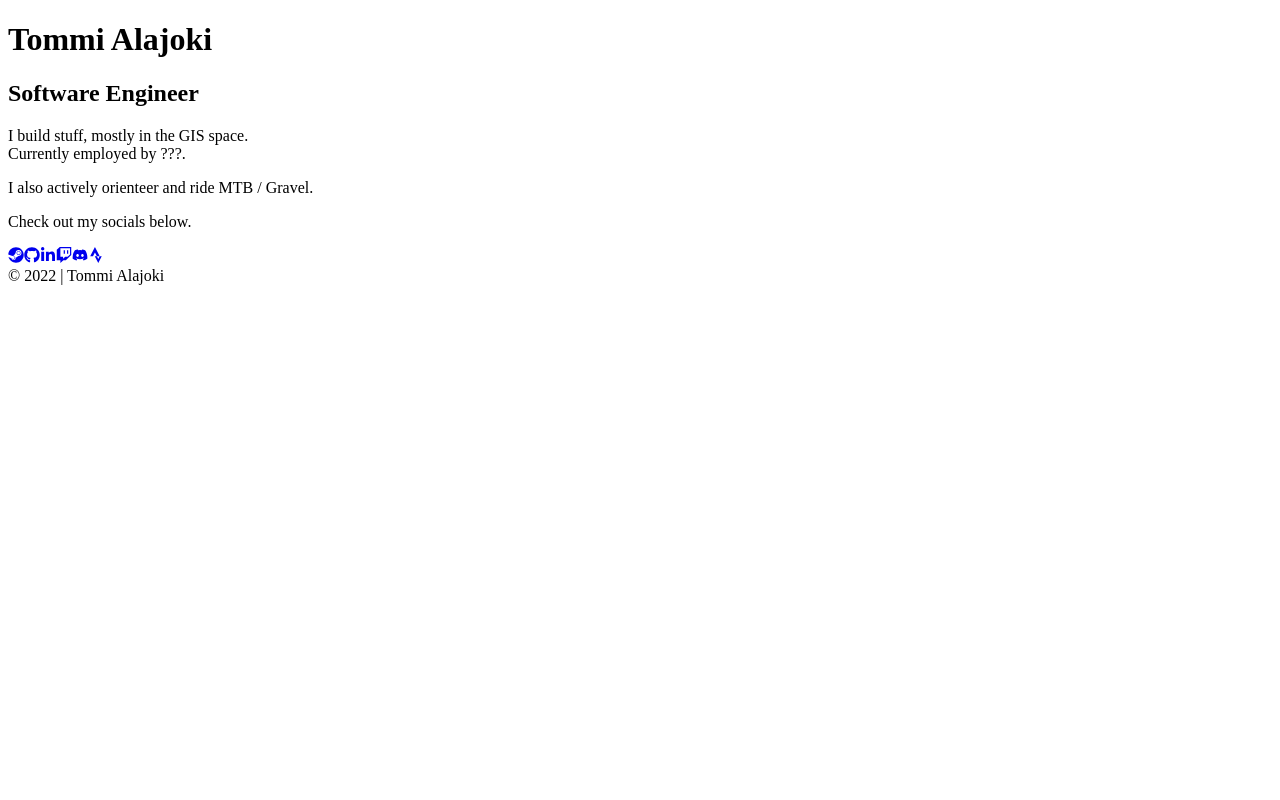
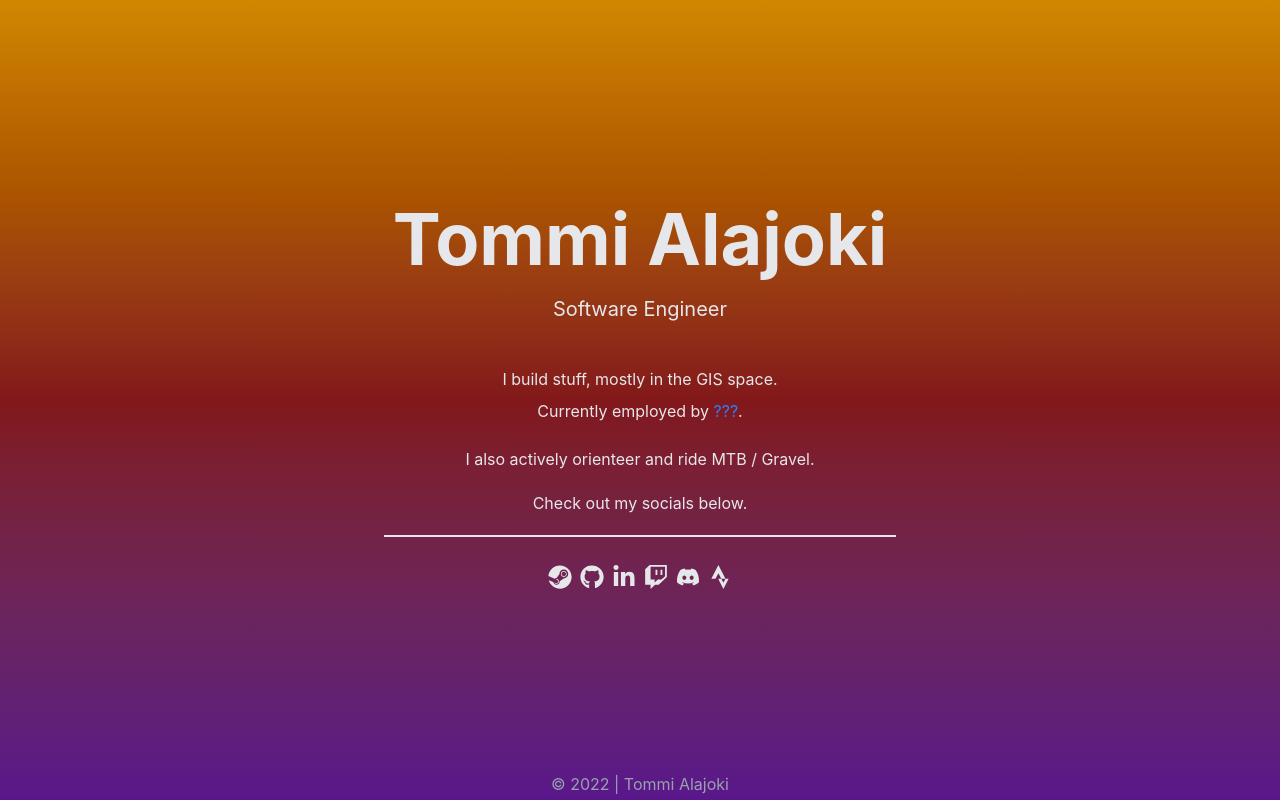
Before and after one commit to Lyrete/home-v2, a Next.js app: page / in a window 1280 px wide. Built offline with nearby package versions, Linux system fonts and the light colour scheme.

Commit message:
fix: Tailwind load typo

```diff
--- a/next.config.js
+++ /dev/null
@@ -1,6 +0,0 @@
-/** @type {import('next').NextConfig} */
-const nextConfig = {
-  reactStrictMode: true,
-}
-
-module.exports = nextConfig
--- a/package.json
+++ b/package.json
@@ -20,7 +20,6 @@
     "@types/node": "24.0.3",
     "@types/react": "19.1.8",
     "@types/react-dom": "19.1.6",
-    "autoprefixer": "^10.4.21",
     "eslint": "9.29.0",
     "eslint-config-next": "15.3.4",
     "postcss": "^8.5.6",
--- a/postcss.config.mjs
+++ b/postcss.config.mjs
@@ -1,7 +1,7 @@
+/** @type {import('postcss-load-config').Config} */
 const config = {
   plugins: {
     "@tailwindcss/postcss": {},
-    autoprefixer: {},
   },
 };
 
--- a/styles/globals.css
+++ b/styles/globals.css
@@ -1,4 +1,4 @@
-@impot "tailwindcss"
+@import "tailwindcss";
 
 @layer base {
     html,
--- a/tailwind.config.js
+++ /dev/null
@@ -1,11 +0,0 @@
-/** @type {import('tailwindcss').Config} */
-module.exports = {
-  content: [
-    "./pages/**/*.{js,ts,jsx,tsx}",
-    "./components/**/*.{js,ts,jsx,tsx}",
-  ],
-  theme: {
-    extend: {},
-  },
-  plugins: [],
-}
--- a/tsconfig.json
+++ b/tsconfig.json
@@ -1,6 +1,6 @@
 {
   "compilerOptions": {
-    "target": "es5",
+    "target": "es2017",
     "lib": ["dom", "dom.iterable", "esnext"],
     "allowJs": true,
     "skipLibCheck": true,
```
Also changed, not shown: 1 other file (tests, documents, lock files or other folders).
